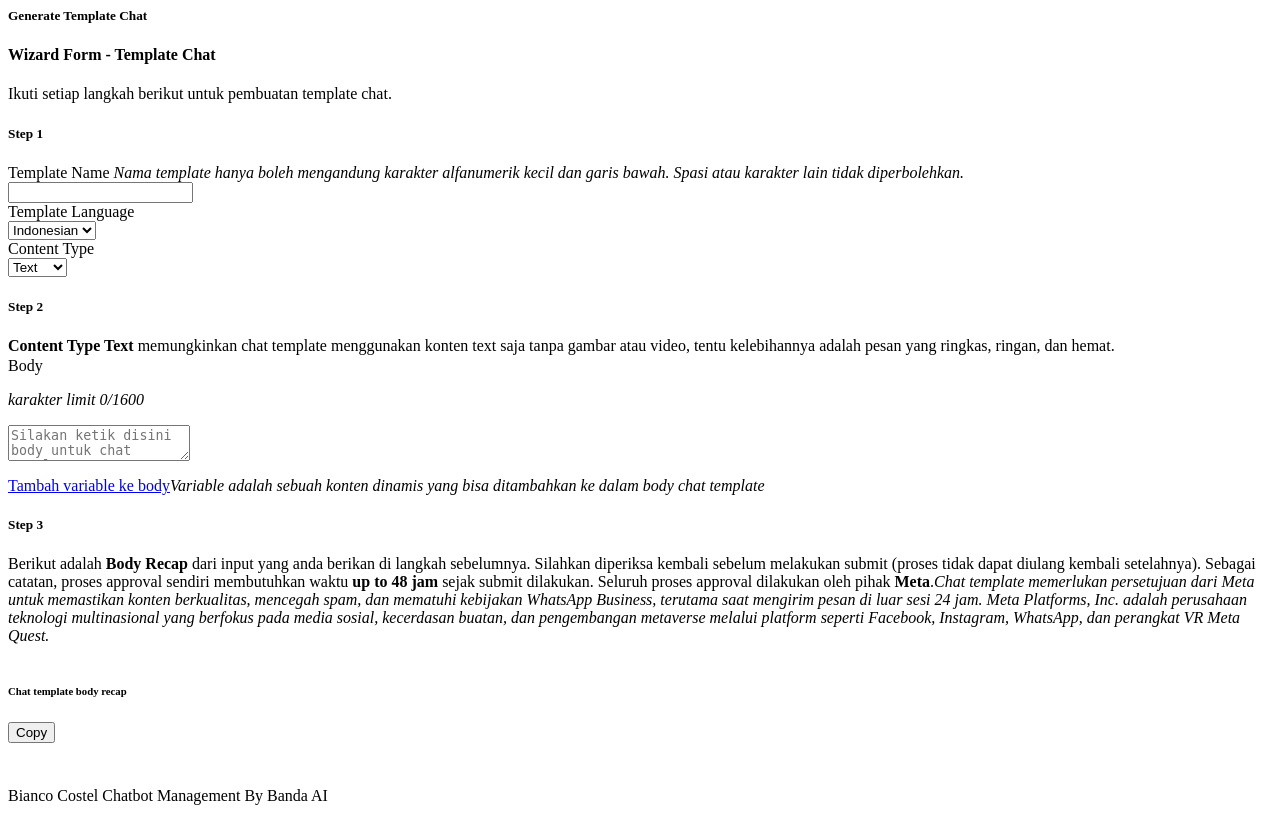
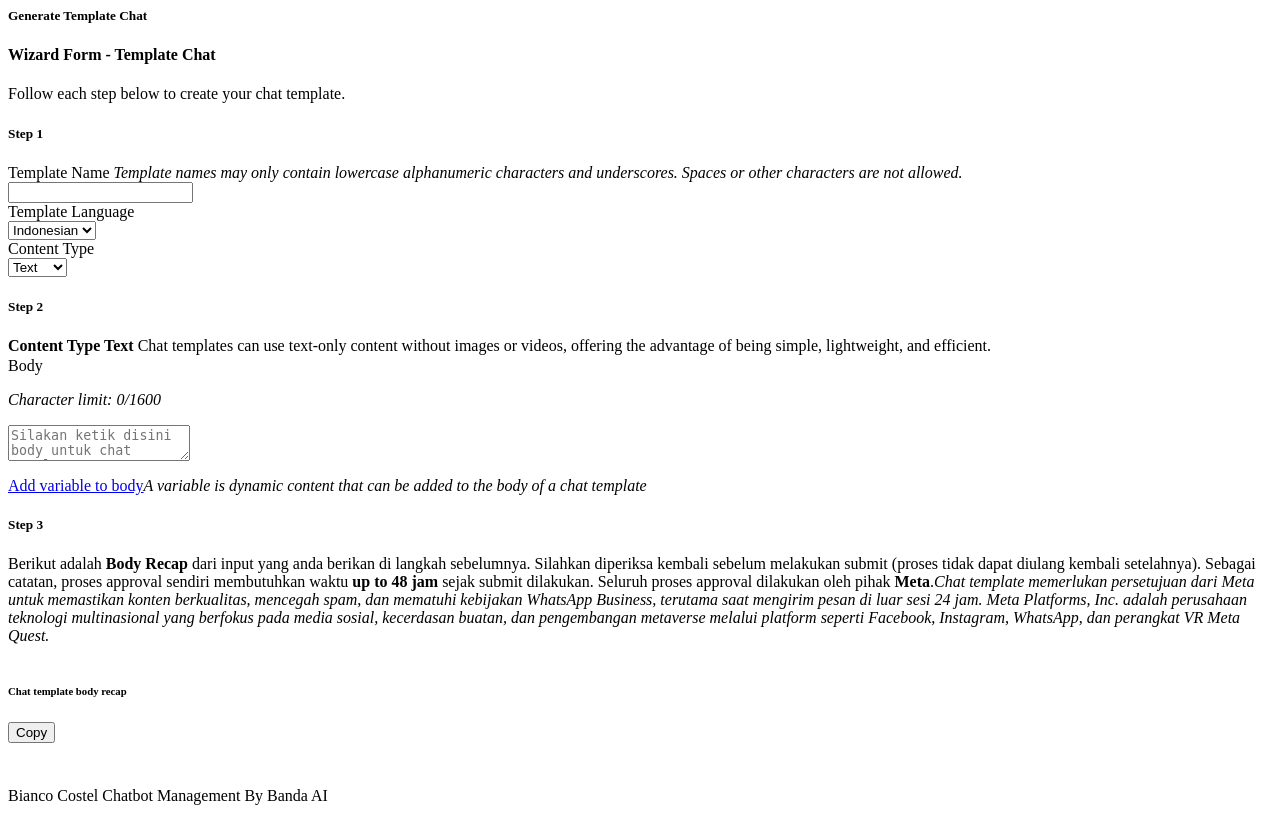
Before and after one commit to putuekasuryawan/bigpt_proj_chatbotapp, a Django app: template templates/chatbotapp/modalgeneratetemplate.html in a window 1280 px wide. Run offline with Django 3.2, Linux system fonts and the light colour scheme; the template is opened without the code that fills it, so the values that code supplies are empty.

Commit message:
Update modalgeneratetemplate.html

```diff
--- a/templates/chatbotapp/modalgeneratetemplate.html
+++ b/templates/chatbotapp/modalgeneratetemplate.html
@@ -3,7 +3,7 @@
         <div class="modal-content">
             <div class="modal-header">
                 <h5 class="modal-title">Generate Template Chat</h5>
-                <a href="#" id="modalclosetemplatewizard" class="close" data-dismiss="modal" aria-label="Close" title="batalkan proses dan kembali">
+                <a href="#" id="modalclosetemplatewizard" class="close" data-dismiss="modal" aria-label="Close" title="cancel the process and go back">
                     <em class="icon ni ni-cross"></em>
                 </a>
             </div>
@@ -16,7 +16,7 @@
                                     <div class="nk-block-head-content">
                                         <h4 class="title nk-block-title">Wizard Form - Template Chat</h4>
                                         <div class="nk-block-des">
-                                            <p>Ikuti setiap langkah berikut untuk pembuatan template chat.</p>
+                                            <p>Follow each step below to create your chat template.</p>
                                         </div>
                                     </div>
                                 </div>
@@ -31,10 +31,10 @@
                                                     <div class="col">
                                                         <div class="form-group">
                                                             <label class="form-label" for="fw-first-name">Template Name  </label><em class="icon ni ni-alert-circle" id="icon-container">
-                                                                <span class="tooltips">Nama template hanya boleh mengandung karakter alfanumerik kecil dan garis bawah. Spasi atau karakter lain tidak diperbolehkan.</span></em>
+                                                                <span class="tooltips">Template names may only contain lowercase alphanumeric characters and underscores. Spaces or other characters are not allowed.</span></em>
                                                             <div class="form-control-wrap">
                                                                 <input type="text" data-msg="Required" class="form-control required" id="fw-template-name" name="fw-template-name" oninput="validateInput()" required>
-                                                                <small id="error-message" style="color: red; display: none;">Nama template tidak valid. Hanya karakter alfanumerik kecil dan garis bawah yang diperbolehkan.</small>
+                                                                <small id="error-message" style="color: red; display: none;">Invalid template name. Only lowercase alphanumeric characters and underscores are allowed.</small>
                                                             </div>
                                                         </div>
                                                     </div>
@@ -76,7 +76,7 @@
                                                     <div class="row gy-3">
                                                         <div class="col">
                                                             <div style="padding-bottom: 2px;">
-                                                                <label><strong>Content Type Text</strong> memungkinkan chat template menggunakan konten text saja tanpa gambar atau video, tentu kelebihannya adalah pesan yang ringkas, ringan, dan hemat.</label>
+                                                                <label><strong>Content Type Text</strong> Chat templates can use text-only content without images or videos, offering the advantage of being simple, lightweight, and efficient.</label>
                                                             </div>
                                                         </div>
                                                     </div>
@@ -85,7 +85,7 @@
                                                             <label class="form-label" for="body-textarea-text">Body</label>
                                                         </div>
                                                         <div class="col">
-                                                            <p id="hitungbodytext" style="width: 100%;"><i>karakter limit 0/1600</i></p>
+                                                            <p id="hitungbodytext" style="width: 100%;"><i>Character limit: 0/1600</i></p>
                                                         </div>
                                                     </div>
                                                     <div class="row gy-3">
@@ -102,7 +102,7 @@
                                                             <p id="variable-count-body-text" style="visibility:hidden"></p>
                                                         </div>
                                                         <div class="col-sm-5">
-                                                            <a href="#" class="btn btn-outline-light" id="add-variable-body-text"><em class="icon ni ni-plus-sm"></em><span> Tambah variable ke body</span></a><em class="icon ni ni-help" id="icon-container2"><span class="tooltips2">Variable adalah sebuah konten dinamis yang bisa ditambahkan ke dalam body chat template</span></em>
+                                                            <a href="#" class="btn btn-outline-light" id="add-variable-body-text"><em class="icon ni ni-plus-sm"></em><span> Add variable to body</span></a><em class="icon ni ni-help" id="icon-container2"><span class="tooltips2">A variable is dynamic content that can be added to the body of a chat template</span></em>
                                                         </div>
                                                     </div>
                                                 </div>
@@ -110,7 +110,7 @@
                                                     <div class="row gy-3">
                                                         <div class="col">
                                                             <div style="padding-bottom: 5px;">
-                                                                <label><strong>Content Type Media</strong> memungkinkan chat template memadukan konten type text dan multimedia seperti gambar, video, dan audio. Tentu kelebihannya adalah pesan menjadi lebih kaya dan lebih menarik perhatian.</label>
+                                                                <label><strong>Content Type Media</strong> Chat templates can combine text content with multimedia elements such as images, videos, and audio. This makes the message richer and more attention-grabbing.</label>
                                                             </div>
                                                         </div>
                                                     </div>
@@ -119,7 +119,7 @@
                                                             <label class="form-label" for="body-textarea-media">Body</label>
                                                         </div>
                                                         <div class="col">
-                                                            <p id="hitungbodymedia" style="width: 100%;"><i>karakter limit 0/1600</i></p>
+                                                            <p id="hitungbodymedia" style="width: 100%;"><i>Character limit: 0/1600</i></p>
                                                         </div>
                                                     </div>
                                                     <div class="row gy-3">
@@ -136,16 +136,16 @@
                                                             <p id="variable-count-body-media" style="visibility:hidden"></p>
                                                         </div>
                                                         <div class="col-sm-5">
-                                                            <a href="#" class="btn btn-outline-light" id="add-variable-body-media"><em class="icon ni ni-plus-sm"></em><span> Tambah variable ke body</span></a><em class="icon ni ni-help" id="icon-container2"><span class="tooltips2">Variable adalah sebuah konten dinamis yang bisa ditambahkan ke dalam body chat template</span></em>
+                                                            <a href="#" class="btn btn-outline-light" id="add-variable-body-media"><em class="icon ni ni-plus-sm"></em><span> Add variable to body</span></a><em class="icon ni ni-help" id="icon-container2"><span class="tooltips2">A variable is dynamic content that can be added to the body of a chat template</span></em>
                                                         </div>
                                                     </div>
                                                     <div class="row gy-3">
                                                         <div class="col-sm-8">
                                                             <label class="form-label" for="fw-first-name">Media URL  </label><em class="icon ni ni-alert-circle" id="icon-container">
-                                                                <span class="tooltips">Whatsapp membatasi konten pesan media, yaitu maximum size limit adalah 16 MB</span></em>
+                                                                <span class="tooltips">WhatsApp limits media message content to a maximum size of 16 MB</span></em>
                                                         </div>
                                                         <div class="col">
-                                                            <p id="hitungbodymediaupload" style="width: 100%;"><i>karakter limit 0/1600</i></p>
+                                                            <p id="hitungbodymediaupload" style="width: 100%;"><i>Character limit: 0/1600</i></p>
                                                         </div>
                                                     </div>
                                                     <div class="row gy-3">
```
